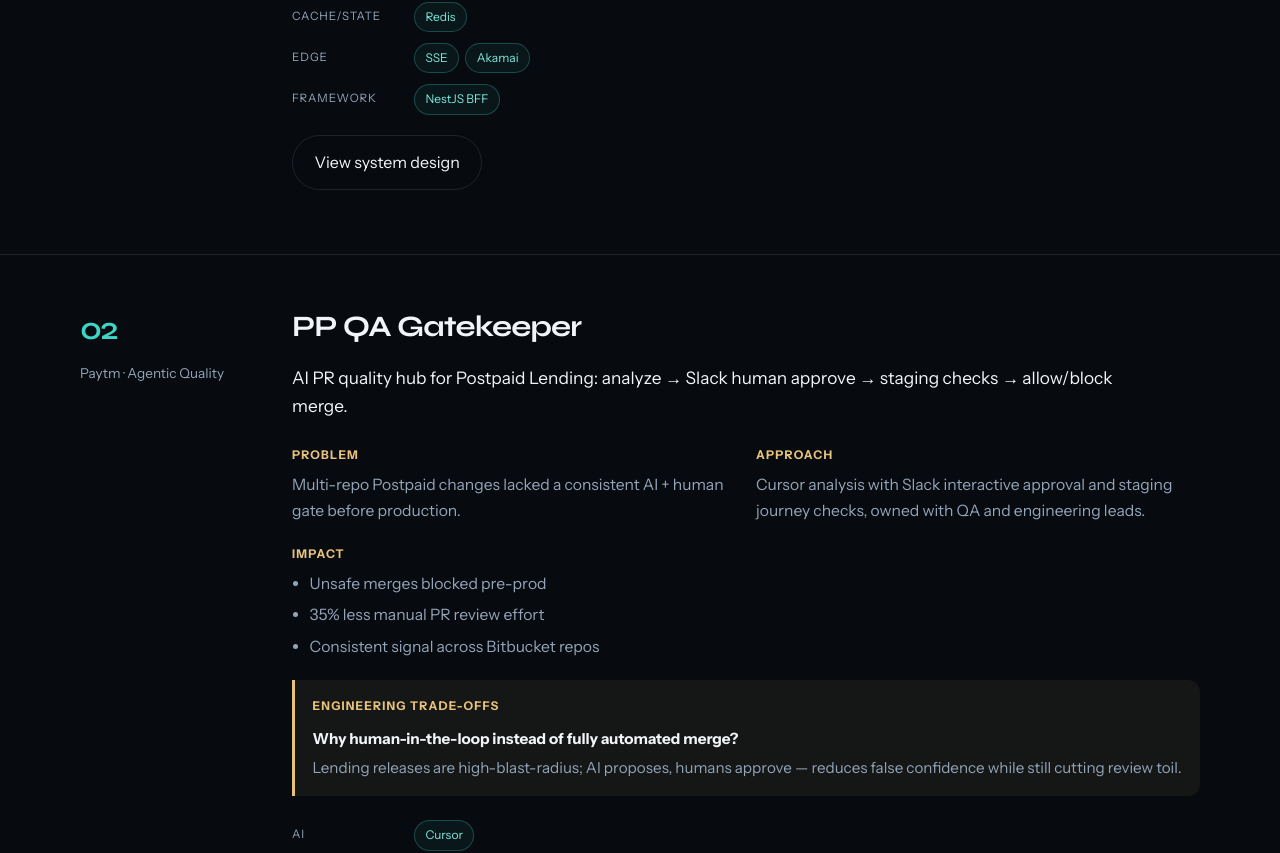
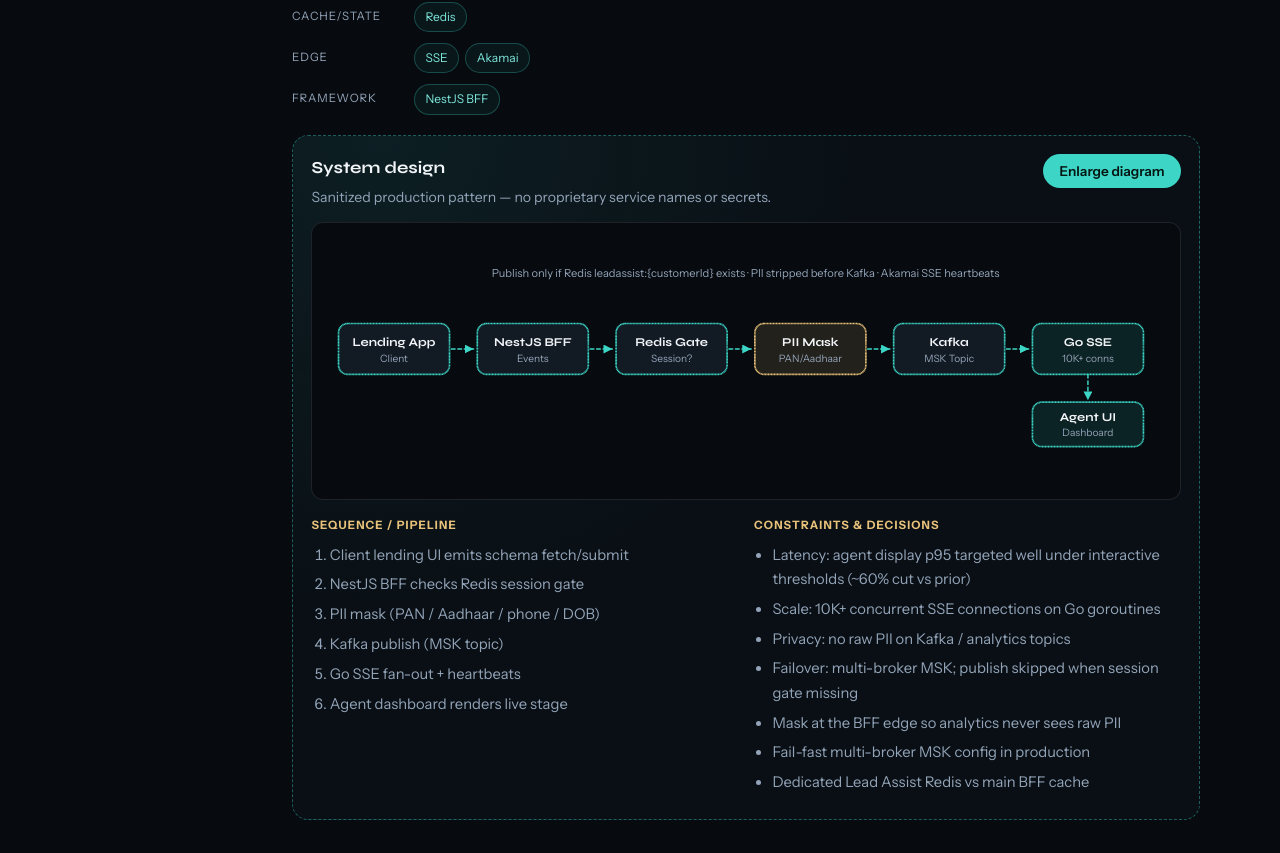
Before and after one commit to 1xlblaze/mayank-saxena.github.io, a React (Vite) app: page / in a window 1280 px wide. Shown: the part 2451-3304 px from the top of the page. Built offline with nearby package versions, Linux system fonts and the light colour scheme.

Commit message:
Show system design diagrams inline without gating

```diff
--- a/src/App.css
+++ b/src/App.css
@@ -666,6 +666,81 @@
   background: transparent;
 }
 
+.design-panel {
+  margin: 1.25rem 0 1rem;
+  padding: 1.15rem;
+  border: 1px dashed rgba(61, 214, 198, 0.4);
+  border-radius: 16px;
+  background:
+    radial-gradient(circle at 10% 0%, rgba(61, 214, 198, 0.08), transparent 45%),
+    rgba(10, 16, 23, 0.9);
+}
+
+.design-panel-head {
+  display: flex;
+  justify-content: space-between;
+  gap: 1rem;
+  align-items: start;
+  flex-wrap: wrap;
+  margin-bottom: 0.85rem;
+}
+
+.design-panel-head h4 {
+  font-family: var(--font-display);
+  font-size: 1.05rem;
+  margin-bottom: 0.25rem;
+}
+
+.design-panel-head p {
+  color: var(--muted);
+  font-size: 0.88rem;
+}
+
+.btn-small {
+  padding: 0.55rem 1rem;
+  font-size: 0.85rem;
+  cursor: pointer;
+  border: 0;
+  font-family: inherit;
+}
+
+.design-diagram,
+.inline-diagram {
+  padding: 0.5rem;
+  border-radius: 12px;
+  background: #070b10;
+  border: 1px solid var(--line);
+  overflow-x: auto;
+  margin-bottom: 1rem;
+}
+
+.design-cols {
+  display: grid;
+  grid-template-columns: 1fr 1fr;
+  gap: 1rem;
+}
+
+.design-cols h5 {
+  font-size: 0.72rem;
+  letter-spacing: 0.1em;
+  text-transform: uppercase;
+  color: var(--amber);
+  margin-bottom: 0.5rem;
+}
+
+.design-cols ol,
+.design-cols ul,
+.modal-decisions ol {
+  padding-left: 1.15rem;
+  color: var(--muted);
+  font-size: 0.92rem;
+}
+
+.design-cols li,
+.modal-decisions li {
+  margin-bottom: 0.35rem;
+}
+
 .trace-block {
   margin-top: 0.5rem;
 }
@@ -856,7 +931,8 @@
   .project-grid,
   .project-detail,
   .skills,
-  .stack-group {
+  .stack-group,
+  .design-cols {
     grid-template-columns: 1fr;
   }
 
--- a/src/App.jsx
+++ b/src/App.jsx
@@ -209,6 +209,20 @@
       "Fail-fast multi-broker MSK config in production",
       "Dedicated Lead Assist Redis vs main BFF cache",
     ],
+    sequence: [
+      "Client lending UI emits schema fetch/submit",
+      "NestJS BFF checks Redis session gate",
+      "PII mask (PAN / Aadhaar / phone / DOB)",
+      "Kafka publish (MSK topic)",
+      "Go SSE fan-out + heartbeats",
+      "Agent dashboard renders live stage",
+    ],
+    constraints: [
+      "Latency: agent display p95 targeted well under interactive thresholds (~60% cut vs prior)",
+      "Scale: 10K+ concurrent SSE connections on Go goroutines",
+      "Privacy: no raw PII on Kafka / analytics topics",
+      "Failover: multi-broker MSK; publish skipped when session gate missing",
+    ],
   },
   {
     id: "gatekeeper",
@@ -243,6 +257,18 @@
       "Slack approval as the merge control plane",
       "Staging journey must pass before allow",
       "Fail closed when webhook secrets are missing",
+    ],
+    sequence: [
+      "Bitbucket PR opened",
+      "Cursor AI analysis",
+      "Slack interactive human approval",
+      "Staging journey checks",
+      "Allow or block merge",
+    ],
+    constraints: [
+      "Human-in-the-loop required for merge allow",
+      "Fail closed if webhook / secrets unset",
+      "No silent bypass of staging gates",
     ],
   },
   {
@@ -279,6 +305,18 @@
       "No unsafe bypass flags in prod templates",
       "Prometheus annotations on central-ops",
     ],
+    sequence: [
+      "Schedule / manual trigger",
+      "Argo Workflow starts on EKS",
+      "Async POST then poll until completed",
+      "Artifacts to S3 / DWH",
+      "Prometheus scrape + ops visibility",
+    ],
+    constraints: [
+      "Green only when status = completed (no false-green)",
+      "Secrets via AWS SM / ExternalSecrets",
+      "Stage vs prod URL targeting explicit in params",
+    ],
   },
   {
     id: "mcp",
@@ -312,6 +350,19 @@
       "Validate before side effects",
       "Tool allowlists over open function calling",
       "Structured outputs for downstream APIs",
+    ],
+    sequence: [
+      "User / system request",
+      "Orchestrator (Strands / LangGraph)",
+      "MCP server tool discovery",
+      "JSON Schema validation",
+      "Backend tool execution",
+      "Structured response to caller",
+    ],
+    constraints: [
+      "Invalid JSON never reaches tools",
+      "Allowlisted tools only",
+      "Deterministic structured outputs for APIs",
     ],
     trace: `$ agent.run --goal "fetch_lender_status" --schema strict
 > mcp.discover tools=[lms.getStatus, s3.putArtifact]
@@ -427,7 +478,7 @@
   const [menuOpen, setMenuOpen] = useState(false);
   const [scrolled, setScrolled] = useState(false);
   const [visible, setVisible] = useState(false);
-  const [modal, setModal] = useState(null);
+  const [enlarged, setEnlarged] = useState(null);
 
   useEffect(() => {
     const onScroll = () => setScrolled(window.scrollY > 40);
@@ -440,18 +491,18 @@
   }, []);
 
   useEffect(() => {
-    if (!modal) return undefined;
-    const onKey = (e) => e.key === "Escape" && setModal(null);
+    if (!enlarged) return undefined;
+    const onKey = (e) => e.key === "Escape" && setEnlarged(null);
     document.body.style.overflow = "hidden";
     window.addEventListener("keydown", onKey);
     return () => {
       document.body.style.overflow = "";
       window.removeEventListener("keydown", onKey);
     };
-  }, [modal]);
+  }, [enlarged]);
 
   const year = new Date().getFullYear();
-  const active = projects.find((p) => p.id === modal);
+  const active = projects.find((p) => p.id === enlarged);
 
   return (
     <div className={`page ${visible ? "is-ready" : ""}`}>
@@ -599,13 +650,49 @@
 
                   <StackBadges groups={p.stackGroups} />
 
-                  <div className="project-actions">
-                    {p.diagram && (
-                      <button type="button" className="btn btn-ghost" onClick={() => setModal(p.id)}>
-                        View system design
-                      </button>
-                    )}
-                  </div>
+                  {p.diagram && (
+                    <div className="design-panel">
+                      <div className="design-panel-head">
+                        <div>
+                          <h4>System design</h4>
+                          <p>Sanitized production pattern — no proprietary service names or secrets.</p>
+                        </div>
+                        <button
+                          type="button"
+                          className="btn btn-primary btn-small"
+                          onClick={() => setEnlarged(p.id)}
+                        >
+                          Enlarge diagram
+                        </button>
+                      </div>
+                      <div className="design-diagram inline-diagram">
+                        <ArchDiagram type={p.diagram} />
+                      </div>
+                      {p.sequence && (
+                        <div className="design-cols">
+                          <div>
+                            <h5>Sequence / pipeline</h5>
+                            <ol>
+                              {p.sequence.map((step) => (
+                                <li key={step}>{step}</li>
+                              ))}
+                            </ol>
+                          </div>
+                          <div>
+                            <h5>Constraints &amp; decisions</h5>
+                            <ul>
+                              {(p.constraints || []).map((c) => (
+                                <li key={c}>{c}</li>
+                              ))}
+                              {(p.decisions || []).map((d) => (
+                                <li key={`d-${d}`}>{d}</li>
+                              ))}
+                            </ul>
+                          </div>
+                        </div>
+                      )}
+                    </div>
+                  )}
 
                   {p.trace && (
                     <div className="trace-block">
@@ -713,7 +800,7 @@
       </footer>
 
       {active && (
-        <div className="modal-backdrop" onClick={() => setModal(null)} role="presentation">
+        <div className="modal-backdrop" onClick={() => setEnlarged(null)} role="presentation">
           <div
             className="modal"
             role="dialog"
@@ -726,7 +813,7 @@
                 <p className="section-kicker">System design</p>
                 <h3 id="modal-title">{active.title}</h3>
               </div>
-              <button type="button" className="modal-close" onClick={() => setModal(null)} aria-label="Close">
+              <button type="button" className="modal-close" onClick={() => setEnlarged(null)} aria-label="Close">
                 ×
               </button>
             </div>
@@ -734,9 +821,18 @@
               <ArchDiagram type={active.diagram} />
             </div>
             <div className="modal-decisions">
-              <h4>Key architectural decisions</h4>
+              <h4>Sequence</h4>
+              <ol>
+                {(active.sequence || []).map((s) => (
+                  <li key={s}>{s}</li>
+                ))}
+              </ol>
+              <h4>Constraints &amp; decisions</h4>
               <ul>
-                {active.decisions?.map((d) => (
+                {(active.constraints || []).map((c) => (
+                  <li key={c}>{c}</li>
+                ))}
+                {(active.decisions || []).map((d) => (
                   <li key={d}>{d}</li>
                 ))}
               </ul>
```
